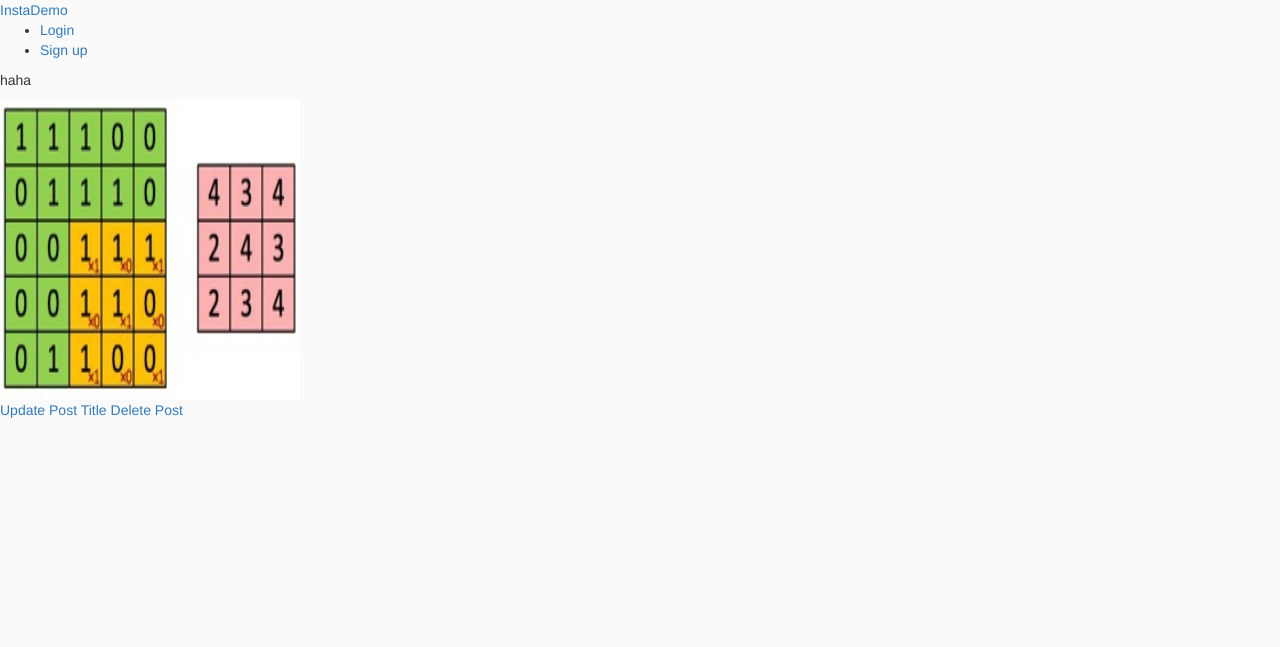
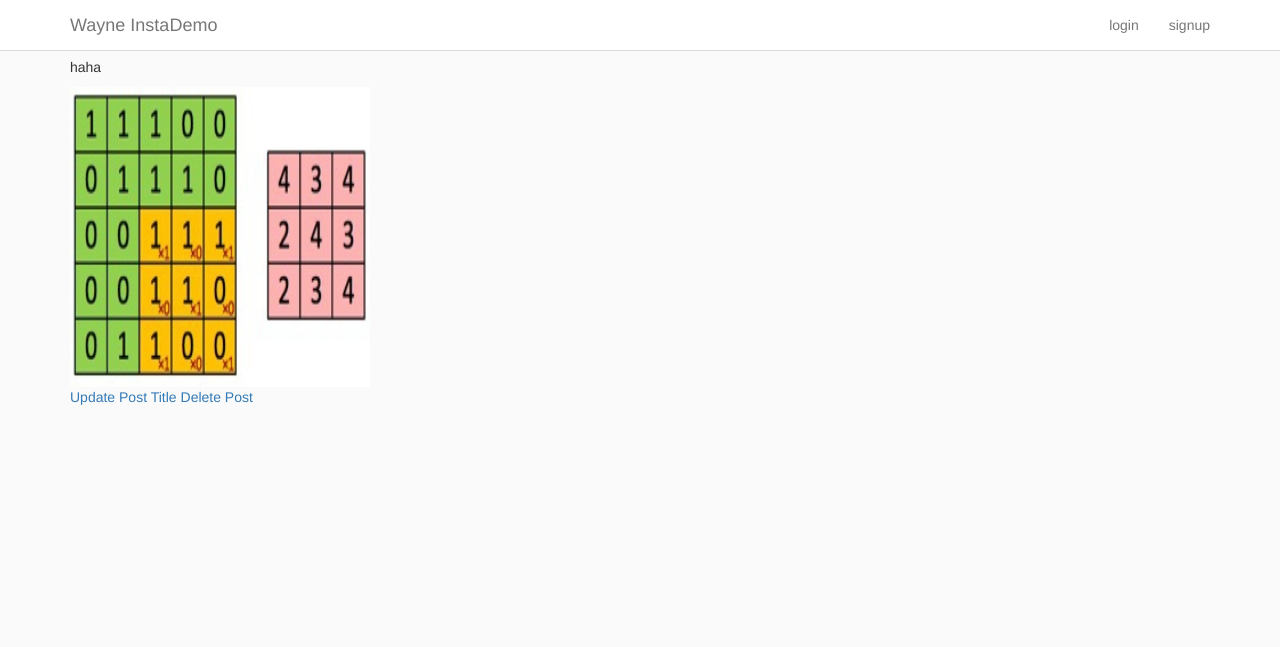
Before and after one commit to waynesapphire/InstagramDemo, a Django app: page /post/2/ in a window 1280 px wide. Shown: the top 647 px of the page. Before the commit the page ends 418 px from the top, so only its background shows below. Run offline with Django 3.2, Linux system fonts and the light colour scheme; data comes from the database, SQL or seed files in the repository; both versions use the stored data as it was after the commit; some libraries are stand-ins or nearby versions.

Commit message:
advanced style css

```diff
--- /dev/null
+++ b/templates/base.html
@@ -0,0 +1,32 @@
+<html>
+    <head>
+        {% load static %}
+        <meta charset="utf-8">
+        <meta name="viewport" content="width=device-width, initial-scale=1">
+        <title>Wayne Insta Demo</title>
+        <link href="{% static 'vendor/bootstrap/css/bootstrap.min.css' %}" rel="stylesheet">
+        <link href="{% static 'vendor/font-awesome-4.6.3/css/font-awesome.min.css' %}" rel="stylesheet">
+        <link href="{% static 'css/style.css' %}" rel="stylesheet">
+    </head>
+    <body>
+
+        {% load static %}
+        {% include 'nav.html' %}
+
+        <div class="content-wrapper">
+            <div class="container">
+                {% block content %}
+                {% endblock content%}
+            </div>
+        </div>
+
+        <script type="text/javascript" src="{% static 'js/jquery-3.1.0.min.js' %}"></script>
+        <script type="text/javascript" src="{% static 'vendor/bootstrap/js/bootstrap.min.js' %}"></script>
+        <script type="text/javascript" src="{% static 'js/ajax-csrf-auth.js' %}"></script>
+        <script type="text/javascript" src="{% static 'js/index.js' %}"></script>
+
+        {% block extrascript %}
+        {% endblock %}
+
+    </body>
+</html>
--- a/templates/delete_post.html
+++ b/templates/delete_post.html
@@ -1,4 +1,4 @@
-{% extends 'nav.html' %}
+{% extends 'base.html' %}
 {% block content %}
 <h1> Delete Post </h1>
 
--- a/templates/index.html
+++ b/templates/index.html
@@ -1,4 +1,4 @@
-{% extends 'nav.html'%}
+{% extends 'base.html'%}
 
 {% block content  %}
 
--- a/templates/make_post.html
+++ b/templates/make_post.html
@@ -1,4 +1,4 @@
-{% extends 'nav.html' %}
+{% extends 'base.html' %}
 {% block content %}
 
 <h1> New Post </h1>
--- a/templates/nav.html
+++ b/templates/nav.html
@@ -1,33 +1,32 @@
-{% load static %}
+{% comment %} {% load custom_tags %} {% endcomment %}
 
-<head>
-    <link rel="stylesheet" href ="{% static 'vendor/bootstrap/css/bootstrap.css' %}">
-    <link rel="stylesheet" href ="{% static 'css/style.css' %}">
-    <link rel="stylesheet" href ="{% static 'vendor/font-awesome-4.6.3/css/font-awesome.css' %}">
-</head>
-
-
-<div>
-    <a href = "{% url 'home' %}">  InstaDemo </a>
+<div class="navbar navbar-default navbar-fixed-top" id="main-nav">
+    <div class="container desktop">
+        <div class="navbar-header">
+            <a href="{%url 'home'%}" class="navbar-brand">Wayne InstaDemo</a>
         </div>
 
-
-<div>
-    <ul>
+        <div id="navbar-main">
+            <ul class="nav navbar-nav navbar-right">
                 {% if request.user.is_authenticated %}
                     <li>
-            <a href = "{% url 'logout' %}"> Logout </a>
+                      <a href="{% url 'home' %}">
+                        <i class="fa fa-home {% if request.resolver_match.url_name == 'home' %}active{% endif %}" aria-hidden="true"></i>
+                      </a>
                     </li>
+                    <li><a href="{% url 'home' %}"><i class="fa fa-search" aria-hidden="true"></i></a></li>
+                    <li><a href="{% url 'make_post' %}"><i class="fa fa-plus " aria-hidden="true"></i></a></li>
+                    <li><a href="{% url 'home' %}"><i class="fa fa-user " aria-hidden="true"></i></a></li>
+                    <li><a href="{% url 'logout' %}"><i class="fa fa-sign-out " aria-hidden="true"></i></a></li>
                 {% else %}
                     <li>
-            <a href = "{% url 'login' %}"> Login </a>
+                        <a href="{% url 'login' %}">login</a>
                     </li>
-
                     <li>
-            <a href = "{% url 'signup' %}"> Sign up </a>
+                        <a href="{% url 'signup' %}">signup</a>
                     </li>
                 {% endif %}
             </ul>
         </div>
-{% block content %}
-{% endblock content %}
+    </div>
+</div>
--- a/templates/post_detail.html
+++ b/templates/post_detail.html
@@ -1,4 +1,4 @@
-{% extends 'nav.html' %}
+{% extends 'base.html' %}
 {% block content %}
 
 <p> {{object.title}} </p>
--- a/templates/posts.html
+++ b/templates/posts.html
@@ -1,4 +1,4 @@
-{% extends "index.html" %}
+{% extends "base.html" %}
 
 {% block content %}
 
--- a/templates/registration/login.html
+++ b/templates/registration/login.html
@@ -1,4 +1,4 @@
-{% extends 'nav.html' %}
+{% extends 'base.html' %}
 {% block content %}
 <h1> Login </h1>
 
--- a/templates/signup.html
+++ b/templates/signup.html
@@ -1,4 +1,4 @@
-{% extends 'nav.html' %}
+{% extends 'base.html' %}
 {% block content %}
 <h1> Sign up </h1>
 
--- a/templates/update_post.html
+++ b/templates/update_post.html
@@ -1,4 +1,4 @@
-{% extends 'nav.html' %}
+{% extends 'base.html' %}
 {% block content %}
 <h1> Update Post </h1>
 
```
Also changed, not shown: db.sqlite3. Lines whose indentation alone changed are shown as unchanged.
